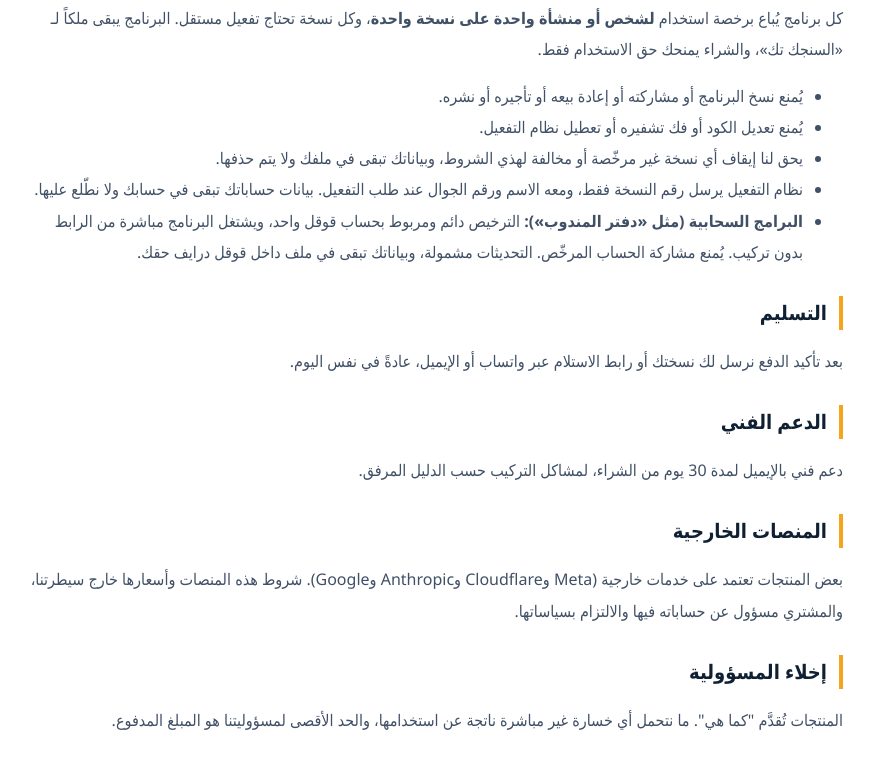
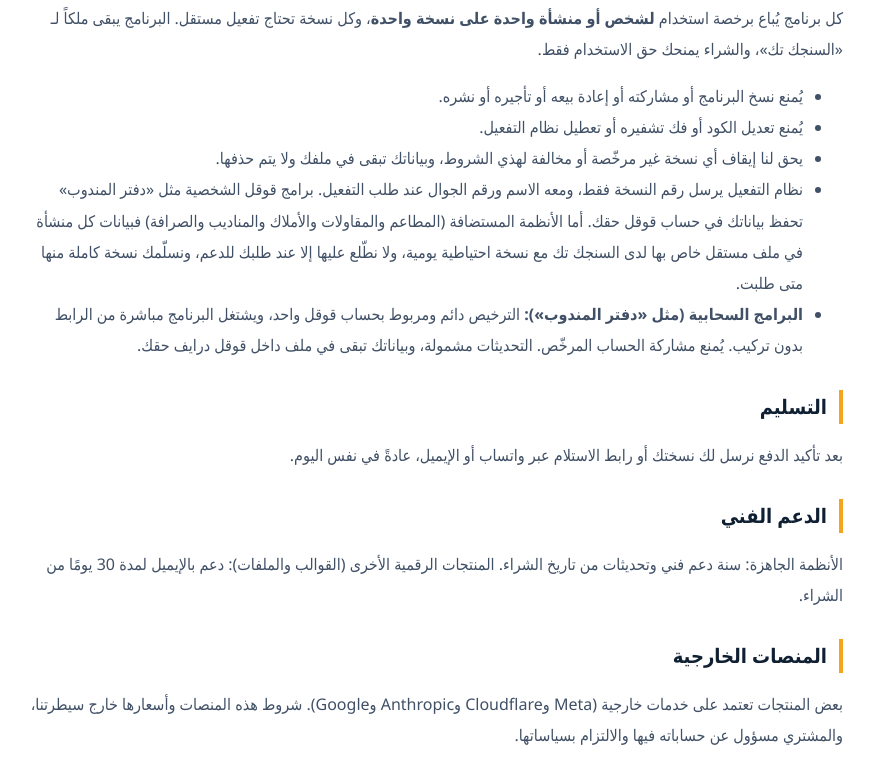
Before and after one commit to an3m2005-maker/eamar-tech-site, a plain HTML site: page store-terms.html in a window 1280 px wide. Shown: the part 615-1376 px from the top of the page, without its empty margins (207-1081 px from the left). Drawn offline with Linux system fonts and the light colour scheme.

Commit message:
Update store-terms.html

```diff
--- a/store-terms.html
+++ b/store-terms.html
@@ -74,13 +74,13 @@
 <li>يُمنع نسخ البرنامج أو مشاركته أو إعادة بيعه أو تأجيره أو نشره.</li>
 <li>يُمنع تعديل الكود أو فك تشفيره أو تعطيل نظام التفعيل.</li>
 <li>يحق لنا إيقاف أي نسخة غير مرخّصة أو مخالفة لهذي الشروط، وبياناتك تبقى في ملفك ولا يتم حذفها.</li>
-<li>نظام التفعيل يرسل رقم النسخة فقط، ومعه الاسم ورقم الجوال عند طلب التفعيل. بيانات حساباتك تبقى في حسابك ولا نطّلع عليها.</li>
+<li>نظام التفعيل يرسل رقم النسخة فقط، ومعه الاسم ورقم الجوال عند طلب التفعيل. برامج قوقل الشخصية مثل «دفتر المندوب» تحفظ بياناتك في حساب قوقل حقك. أما الأنظمة المستضافة (المطاعم والمقاولات والأملاك والمناديب والصرافة) فبيانات كل منشأة في ملف مستقل خاص بها لدى السنجك تك مع نسخة احتياطية يومية، ولا نطّلع عليها إلا عند طلبك للدعم، ونسلّمك نسخة كاملة منها متى طلبت.</li>
 <li><b>البرامج السحابية (مثل «دفتر المندوب»):</b> الترخيص دائم ومربوط بحساب قوقل واحد، ويشتغل البرنامج مباشرة من الرابط بدون تركيب. يُمنع مشاركة الحساب المرخّص. التحديثات مشمولة، وبياناتك تبقى في ملف داخل قوقل درايف حقك.</li>
 </ul>
 <h2>التسليم</h2>
 <p>بعد تأكيد الدفع نرسل لك نسختك أو رابط الاستلام عبر واتساب أو الإيميل، عادةً في نفس اليوم.</p>
 <h2>الدعم الفني</h2>
-<p>دعم فني بالإيميل لمدة 30 يوم من الشراء، لمشاكل التركيب حسب الدليل المرفق.</p>
+<p>الأنظمة الجاهزة: سنة دعم فني وتحديثات من تاريخ الشراء. المنتجات الرقمية الأخرى (القوالب والملفات): دعم بالإيميل لمدة 30 يومًا من الشراء.</p>
 <h2>المنصات الخارجية</h2>
 <p>بعض المنتجات تعتمد على خدمات خارجية (Meta وCloudflare وAnthropic وGoogle). شروط هذه المنصات وأسعارها خارج سيطرتنا، والمشتري مسؤول عن حساباته فيها والالتزام بسياساتها.</p>
 <h2>إخلاء المسؤولية</h2>
@@ -89,7 +89,7 @@
 <p>sanjaktech@gmail.com</p>
 <div class="legal-en" dir="ltr">
 <h2>Terms of Sale</h2>
-<p>The seller is Sanjak Tech. Orders are currently placed via WhatsApp and paid by bank transfer. Purchases grant a non-exclusive license as described in the license file included with each product; redistribution or resale of the files is not permitted. Delivery follows payment confirmation, via WhatsApp or email. Email support is provided for 30 days. Some products rely on third-party services whose terms and pricing are outside our control. Products are provided "as is"; our liability is limited to the amount paid. Contact: sanjaktech@gmail.com</p>
+<p>The seller is Sanjak Tech. Orders are currently placed via WhatsApp and paid by bank transfer. Purchases grant a non-exclusive license as described in the license file included with each product; redistribution or resale of the files is not permitted. Delivery follows payment confirmation, via WhatsApp or email. Ready-made systems include one year of support and updates; other digital products include 30 days of email support. Some products rely on third-party services whose terms and pricing are outside our control. Products are provided "as is"; our liability is limited to the amount paid. Contact: sanjaktech@gmail.com</p>
 </div>
 
 
```
